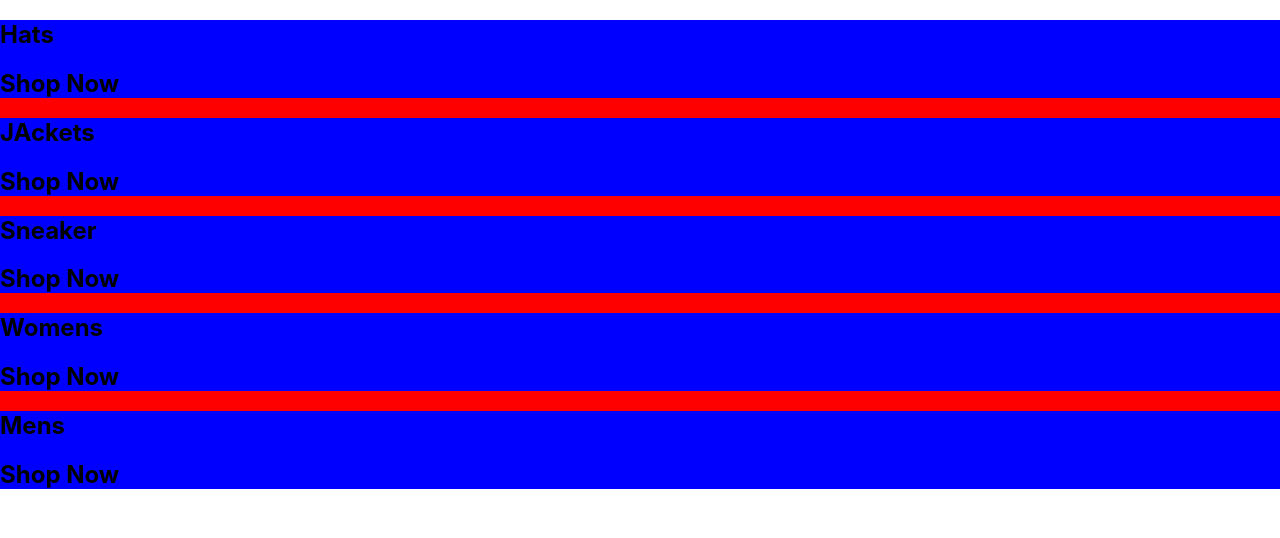
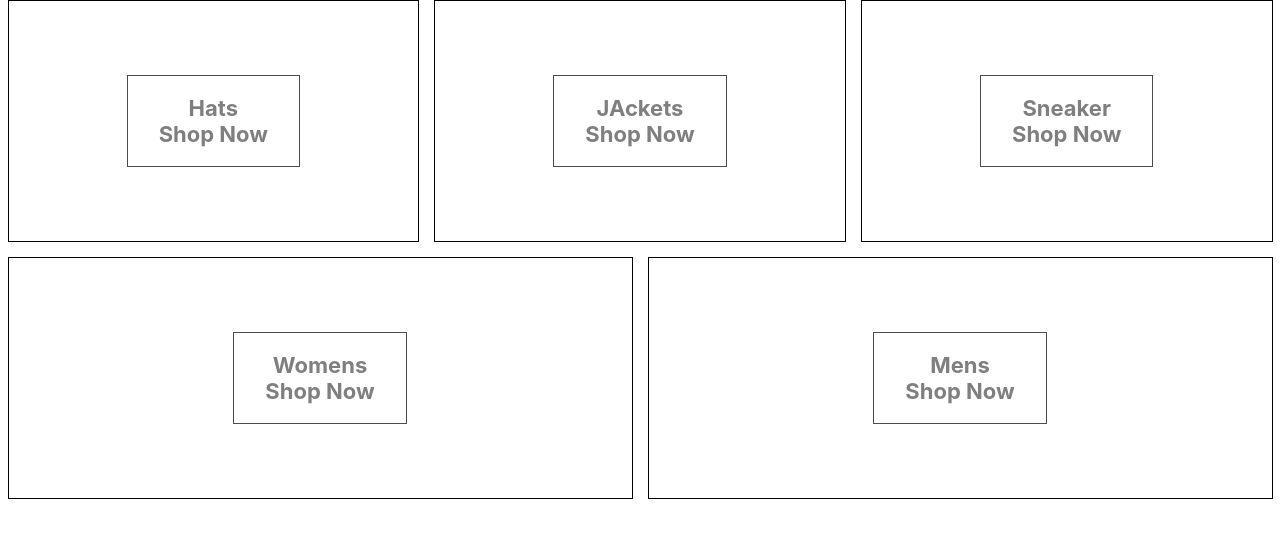
Before and after one commit to MuradEminov/e-commerce-platform, a React (Create React App) app: page / in a window 1280 px wide. Shown: the top 538 px of the page. Built offline with nearby package versions, Linux system fonts and the light colour scheme.

Commit message:
Scss styles added

```diff
--- a/src/App.js
+++ b/src/App.js
@@ -26,8 +26,8 @@
 
   return (
     <div className='categories-container'>
-      {categories.map(({ title }) => (
-        <div className='category-container'>
+      {categories.map(({ title, id }) => (
+        <div className='category-container' key={id}>
           <div className='background-image'></div>
           <div className='category-body-container'>
             <h2>{title}</h2>
--- a/src/categories.styles.scss
+++ b/src/categories.styles.scss
@@ -1,12 +1,75 @@
 .categories-container {
-    background-color: red;
+    width: 100%;
+    display: flex;
+    flex-wrap: wrap;
+    justify-content: space-between;
+  }
 
-}
+  .category-container {
+    min-width: 30%;
+    height: 240px;
+    flex: 1 1 auto;
+    display: flex;
+    align-items: center;
+    justify-content: center;
+    border: 1px solid black;
+    margin: 0 7.5px 15px;
+    overflow: hidden;
 
-.categories-container .category-container {
-    background-color: green;
-}
+    &:hover {
+      cursor: pointer;
 
-.categories-container .category-container .category-body-container {
-    background-color: blue;
-}
+      & .background-image {
+        transform: scale(1.1);
+        transition: transform 6s cubic-bezier(0.25, 0.45, 0.45, 0.95);
+      }
+
+      & .category-body-container {
+        opacity: 0.9;
+      }
+    }
+
+    &.large {
+      height: 380px;
+    }
+
+    &:first-child {
+      margin-right: 7.5px;
+    }
+
+    &:last-child {
+      margin-left: 7.5px;
+    }
+
+    .background-image {
+      width: 100%;
+      height: 100%;
+      background-size: cover;
+      background-position: center;
+    }
+
+    .category-body-container {
+      height: 90px;
+      padding: 0 25px;
+      display: flex;
+      flex-direction: column;
+      align-items: center;
+      justify-content: center;
+      border: 1px solid black;
+      background-color: white;
+      opacity: 0.7;
+      position: absolute;
+
+      h2 {
+        font-weight: bold;
+        margin: 0 6px 0;
+        font-size: 22px;
+        color: #4a4a4a;
+      }
+
+      p {
+        font-weight: lighter;
+        font-size: 16px;
+      }
+    }
+  }
```
